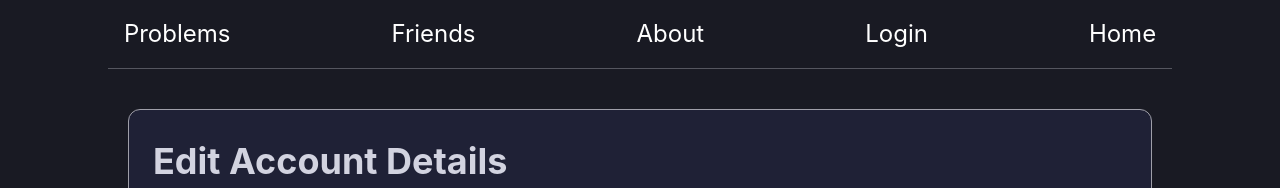
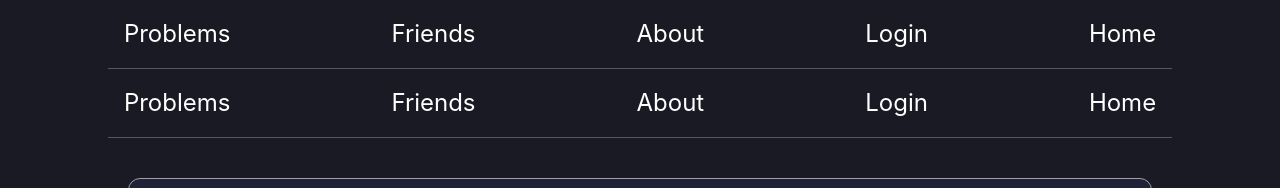
Before and after one commit to AlgoAlly/AlgoAlly, a React (Vite) app: page /profile in a window 1280 px wide. Shown: the top 188 px of the page. Built offline with nearby package versions, Linux system fonts and the light colour scheme.

Commit message:
fixed comment for PR

```diff
--- a/src/pages/Profile.tsx
+++ b/src/pages/Profile.tsx
@@ -1,9 +1,11 @@
 import "react";
 import Inputs from '../components/Inputs'
-import Progress from '../components/progress'
+import Progress from '../components/Progress'
+import Navbar from "../components/Navbar";
 
 const Profile = () => {
   return <div className='bg-[#191A23] min-h-screen'>
+          <Navbar/>
     <div className="border border-zinc-400 p-6 rounded-xl bg-[#1f2136] mx-auto max-w-5xl flex mt-10">
 
       <div className="space-y-10">
```
